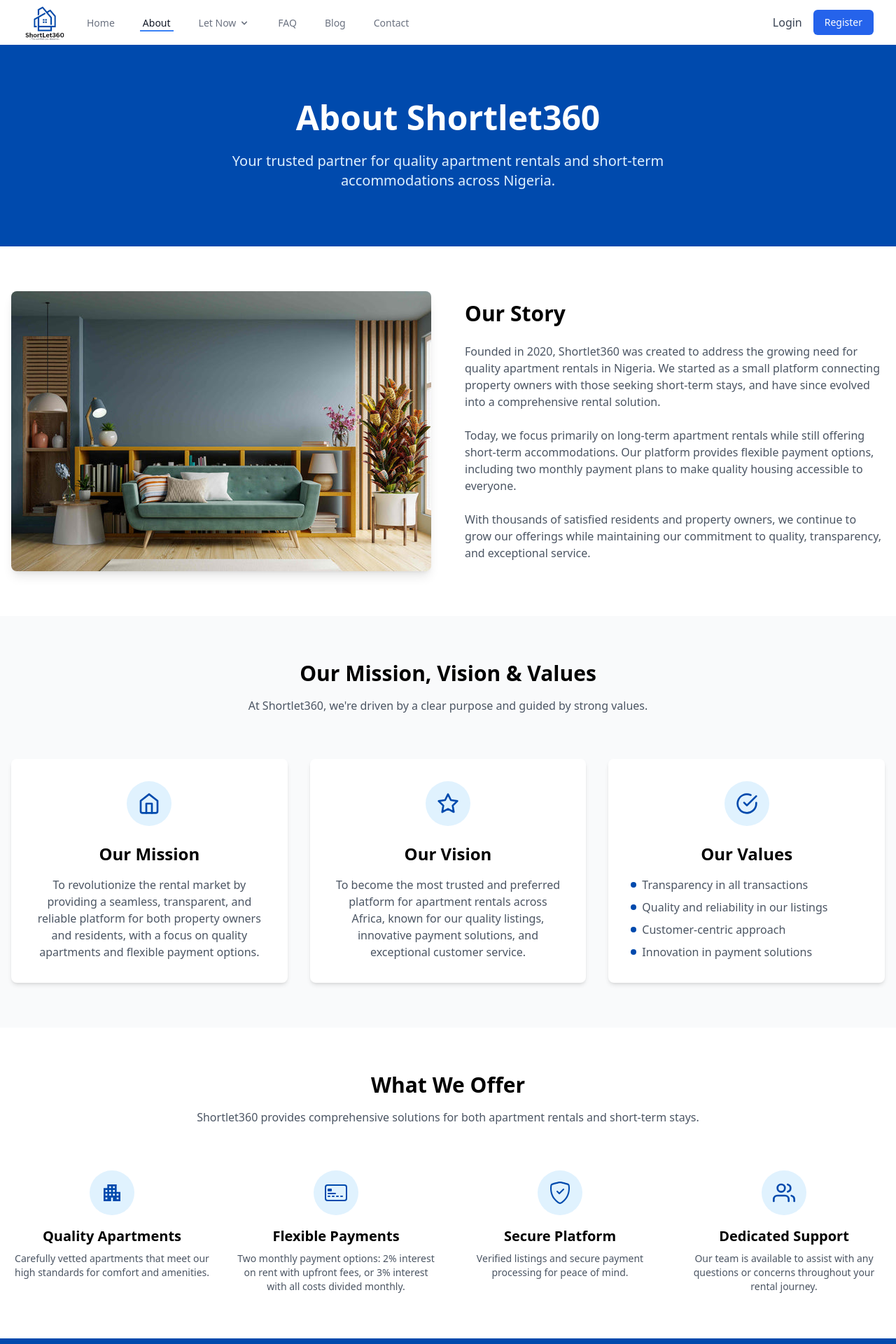
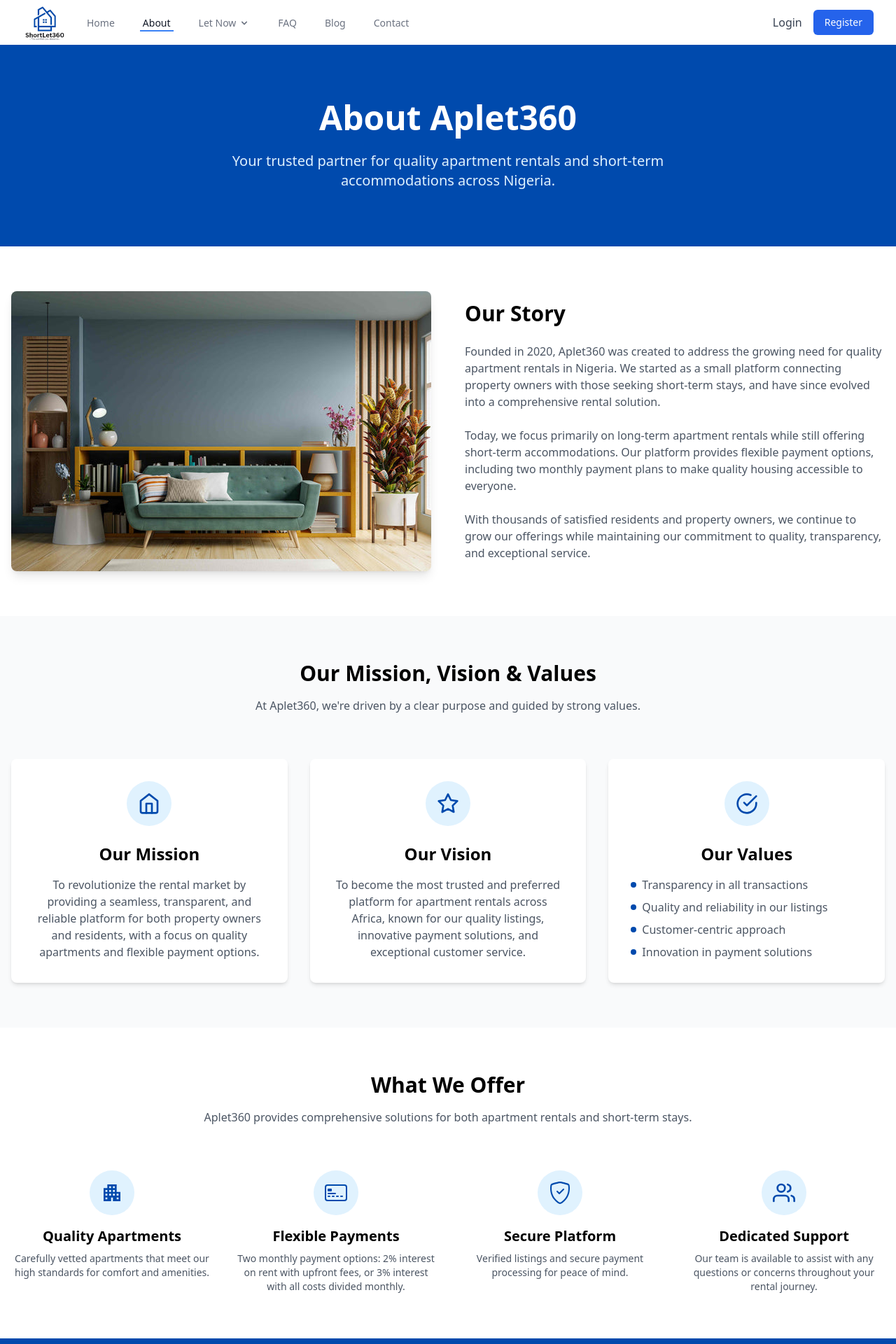
Before and after one commit to ifeanyilucky/shortlet360-frontend, a React (Vite) app: page /about in a window 1280 px wide. Shown: the top 1920 px of the page at 70% size. Built offline with nearby package versions, Linux system fonts and the light colour scheme.

Commit message:
apartment feature update

```diff
--- a/index.html
+++ b/index.html
@@ -4,7 +4,7 @@
     <meta charset="UTF-8" />
     <link rel="icon" type="image/svg+xml" href="/logo.png" />
     <meta name="viewport" content="width=device-width, initial-scale=1.0" />
-    <title>Shortlet360</title>
+    <title>Aplet360</title>
   </head>
   <body>
     <div id="root"></div>
--- a/package.json
+++ b/package.json
@@ -1,5 +1,5 @@
 {
-  "name": "shortlet360-frontend",
+  "name": "aplet360-frontend",
   "private": true,
   "version": "0.0.0",
   "type": "module",
--- a/src/components/Receipt.jsx
+++ b/src/components/Receipt.jsx
@@ -186,10 +186,10 @@ export default function Receipt() {
               </div>
               <div>
                 <h4 className="text-sm sm:text-base text-primary-500 font-medium mb-2 sm:mb-3">
-                  Shortlet360 Support
+                  Aplet360 Support
                 </h4>
                 <p className="text-xs sm:text-sm text-gray-600 mb-1">
-                  Email: support@shortlet360.com
+                  Email: support@aplet360.com
                 </p>
                 <p className="text-xs sm:text-sm text-gray-600 mb-1">
                   Phone: +234 (901) 111-1111
@@ -204,16 +204,16 @@ export default function Receipt() {
           {/* Footer */}
           <div className="mt-6 sm:mt-8 text-center border-t pt-4 sm:pt-6">
             <p className="text-xs sm:text-sm text-gray-600 mb-1">
-              Shortlet360 - Your Trusted Short-let Accommodation Platform
+              Aplet360 - Your Trusted Short-let Accommodation Platform
             </p>
             <p className="text-xs sm:text-sm text-gray-600 mb-1">
               Lagos, Nigeria
             </p>
             <p className="text-xs sm:text-sm text-gray-600 mb-1">
-              Website: www.shortlet360.com
+              Website: www.aplet360.com
             </p>
             <p className="text-xs sm:text-sm text-gray-600">
-              © {new Date().getFullYear()} Shortlet360. All rights reserved.
+              © {new Date().getFullYear()} Aplet360. All rights reserved.
             </p>
           </div>
 
--- a/src/config/index.js
+++ b/src/config/index.js
@@ -1,5 +1,5 @@
 export const config = {
   api: "http://localhost:3001/api/v1",
   base_url: "http://localhost:5173",
-  app_name: "Shortlet360",
+  app_name: "Aplet360",
 };
--- a/src/layout/Auth.jsx
+++ b/src/layout/Auth.jsx
@@ -4,7 +4,7 @@ export default function AuthLayout() {
   return (
     <div className="p-5 flex lg:w-1/2 relative ">
       <Link to="/">
-        <img src="/logo.png" alt="Shortlet360 Logo" className="w-24" />
+        <img src="/logo.png" alt="Aplet360 Logo" className="w-24" />
       </Link>
     </div>
   );
--- a/src/layout/NavLayout.jsx
+++ b/src/layout/NavLayout.jsx
@@ -46,11 +46,7 @@ export default function NavLayout({ children }) {
               {/* Logo */}
               <div className="flex-shrink-0 flex items-center">
                 <Link to="/" className="text-xl font-bold text-blue-600">
-                  <img
-                    src="/logo.png"
-                    alt="Shortlet360"
-                    className="w-16 h-auto"
-                  />
+                  <img src="/logo.png" alt="Aplet360" className="w-16 h-auto" />
                 </Link>
               </div>
 
@@ -300,7 +296,7 @@ export default function NavLayout({ children }) {
           </div>
           <div className="mt-8 border-t border-gray-200 pt-8">
             <p className="text-base text-gray-400 text-center">
-              © {new Date().getFullYear()} Shortlet360. All rights reserved.
+              © {new Date().getFullYear()} Aplet360. All rights reserved.
             </p>
           </div>
         </div>
--- a/src/pages/About.jsx
+++ b/src/pages/About.jsx
@@ -11,7 +11,7 @@ export default function About() {
       <section className="bg-primary-500 text-white py-20">
         <div className="container mx-auto px-4 text-center">
           <h1 className="text-4xl md:text-5xl font-bold mb-6">
-            About Shortlet360
+            About Aplet360
           </h1>
           <p className="text-xl text-primary-100 max-w-3xl mx-auto">
             Your trusted partner for quality apartment rentals and short-term
@@ -34,7 +34,7 @@ export default function About() {
             <div className="md:w-1/2">
               <h2 className="text-3xl font-bold mb-6">Our Story</h2>
               <p className="text-gray-600 mb-6">
-                Founded in 2020, Shortlet360 was created to address the growing
+                Founded in 2020, Aplet360 was created to address the growing
                 need for quality apartment rentals in Nigeria. We started as a
                 small platform connecting property owners with those seeking
                 short-term stays, and have since evolved into a comprehensive
@@ -64,8 +64,8 @@ export default function About() {
               Our Mission, Vision & Values
             </h2>
             <p className="text-gray-600 max-w-3xl mx-auto">
-              At Shortlet360, we're driven by a clear purpose and guided by
-              strong values.
+              At Aplet360, we're driven by a clear purpose and guided by strong
+              values.
             </p>
           </div>
 
@@ -129,7 +129,7 @@ export default function About() {
           <div className="text-center mb-16">
             <h2 className="text-3xl font-bold mb-4">What We Offer</h2>
             <p className="text-gray-600 max-w-3xl mx-auto">
-              Shortlet360 provides comprehensive solutions for both apartment
+              Aplet360 provides comprehensive solutions for both apartment
               rentals and short-term stays.
             </p>
           </div>
@@ -212,7 +212,7 @@ export default function About() {
           <div className="text-center mb-16">
             <h2 className="text-3xl font-bold mb-4">Our Leadership Team</h2>
             <p className="text-gray-600 max-w-3xl mx-auto">
-              Meet the dedicated professionals behind Shortlet360.
+              Meet the dedicated professionals behind Aplet360.
             </p>
           </div>
 
--- a/src/pages/ContactUs.jsx
+++ b/src/pages/ContactUs.jsx
@@ -219,13 +219,13 @@ export default function ContactUs() {
                       Email Addresses
                     </h3>
                     <p className="text-gray-600 mb-1">
-                      General Inquiries: info@shortlet360.com
+                      General Inquiries: info@aplet360.com
                     </p>
                     <p className="text-gray-600 mb-1">
-                      Support: support@shortlet360.com
+                      Support: support@aplet360.com
                     </p>
                     <p className="text-gray-600">
-                      Property Listings: listings@shortlet360.com
+                      Property Listings: listings@aplet360.com
                     </p>
                   </div>
                 </div>
--- a/src/pages/FAQ.jsx
+++ b/src/pages/FAQ.jsx
@@ -34,14 +34,14 @@ export default function FAQ() {
   const faqsByCategory = {
     general: [
       {
-        question: "What is Shortlet360?",
+        question: "What is Aplet360?",
         answer:
-          "Shortlet360 is a premier platform for finding and renting quality apartments across Nigeria. We offer both long-term apartment rentals and short-term accommodations with flexible payment options and hassle-free management.",
+          "Aplet360 is a premier platform for finding and renting quality apartments across Nigeria. We offer both long-term apartment rentals and short-term accommodations with flexible payment options and hassle-free management.",
       },
       {
-        question: "How does Shortlet360 work?",
+        question: "How does Aplet360 work?",
         answer:
-          "Shortlet360 connects property owners with individuals looking for quality accommodations. You can browse our listings, filter by your preferences, select a property, choose your preferred payment option, and complete the booking process. Our team will guide you through the rest of the process.",
+          "Aplet360 connects property owners with individuals looking for quality accommodations. You can browse our listings, filter by your preferences, select a property, choose your preferred payment option, and complete the booking process. Our team will guide you through the rest of the process.",
       },
       {
         question: "What areas do you cover?",
@@ -51,7 +51,7 @@ export default function FAQ() {
       {
         question: "How do I contact customer support?",
         answer:
-          "You can reach our customer support team through multiple channels: email at support@shortlet360.com, phone at +234 123 456 7890, or through the contact form on our Contact Us page. Our support team is available Monday to Friday from 8:00 AM to 6:00 PM, and Saturday from 9:00 AM to 3:00 PM.",
+          "You can reach our customer support team through multiple channels: email at support@aplet360.com, phone at +234 123 456 7890, or through the contact form on our Contact Us page. Our support team is available Monday to Friday from 8:00 AM to 6:00 PM, and Saturday from 9:00 AM to 3:00 PM.",
       },
     ],
     apartments: [
@@ -149,7 +149,7 @@ export default function FAQ() {
     ],
     security: [
       {
-        question: "Is it safe to book through Shortlet360?",
+        question: "Is it safe to book through Aplet360?",
         answer:
           "Yes, we implement strict security measures and verify all properties and users on our platform to ensure a safe booking experience. Our secure payment system protects your financial information, and we have a verification process for all property listings.",
       },
```
Also changed, not shown: src/pages/LandingPage.jsx (+7 -7 lines), 1 other file (tests, documents, lock files or other folders).
